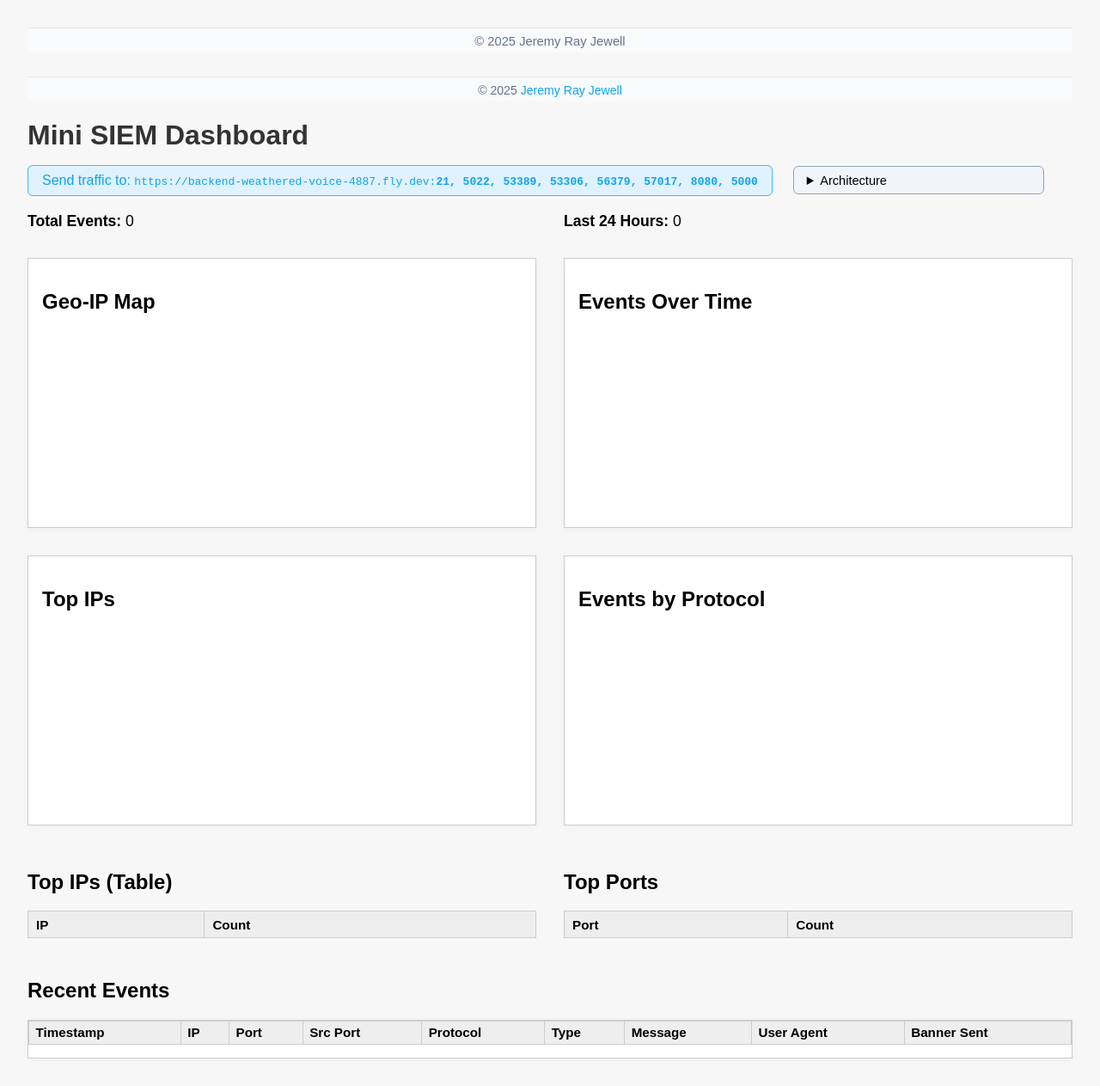
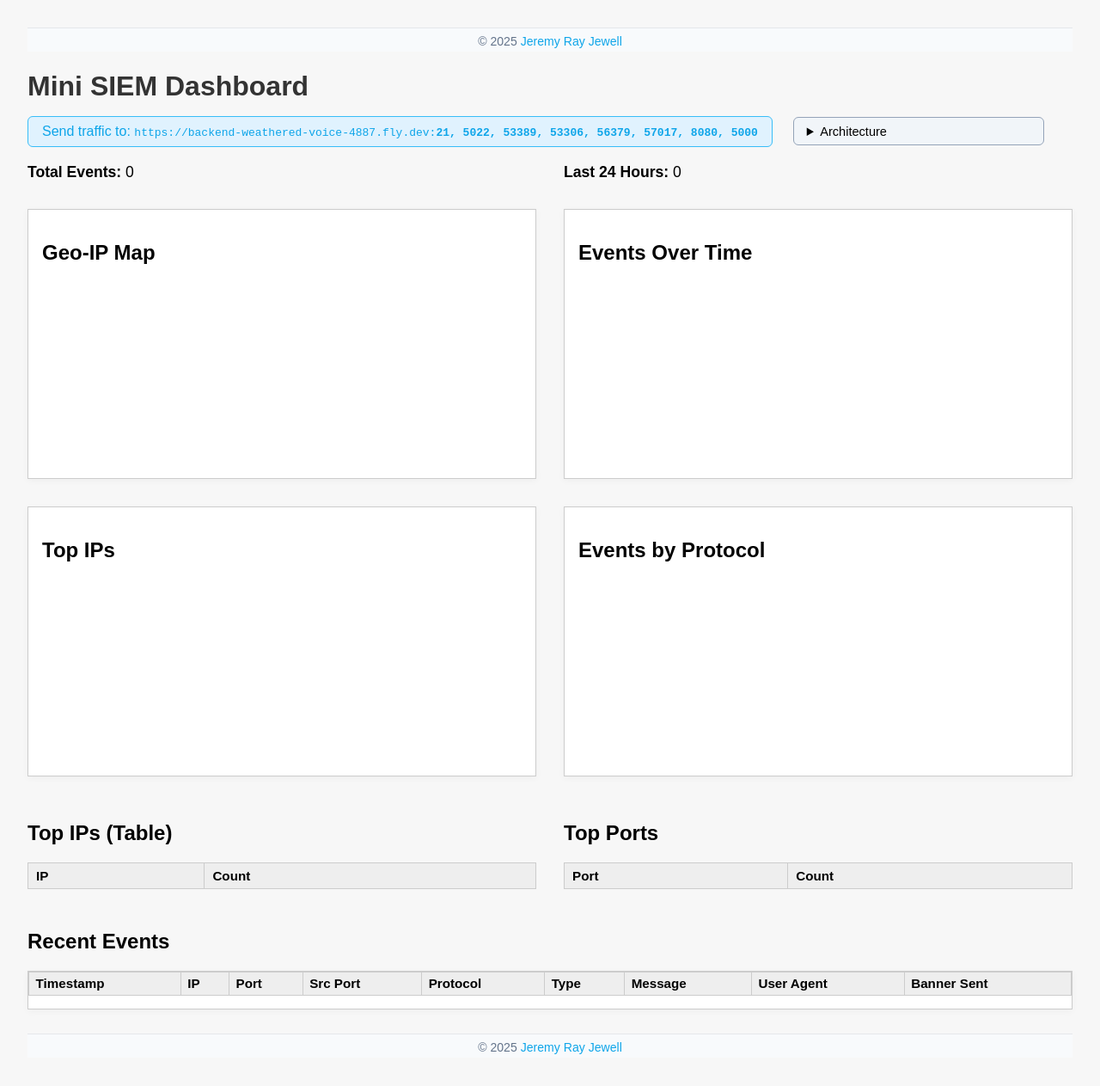
Before and after one commit to jeremyrayjewell/mini-siem-dashboard, a plain HTML site: page public/index.html in a window 1280 px wide. Shown: the whole page at 86% size. Drawn offline with nearby package versions, Linux system fonts and the light colour scheme; no server answers.

Commit message:
UI cleanup

```diff
--- a/public/index.html
+++ b/public/index.html
@@ -75,9 +75,6 @@
     </style>
 </head>
 <body>
-    <footer style="margin-top:2em;padding:0.5em 0 0.3em 0;border-top:1px solid #e5e7eb;text-align:center;color:#64748b;background:#f8fafc;font-size:0.92em;">
-        &copy; 2025 Jeremy Ray Jewell
-    </footer>
     <!-- Top bar with links removed, will be in footer -->
     <footer style="margin-top:2em;padding:0.5em 0 0.3em 0;border-top:1px solid #e5e7eb;text-align:center;color:#64748b;background:#f8fafc;font-size:0.88em;">
         &copy; 2025 <a href="https://github.com/jeremyrayjewell" target="_blank" style="color:#0ea5e9;text-decoration:none;">Jeremy Ray Jewell</a>
@@ -398,4 +395,7 @@
         setInterval(fetchStats, 5000);
     </script>
 </body>
+    <footer style="margin-top:2em;padding:0.5em 0 0.3em 0;border-top:1px solid #e5e7eb;text-align:center;color:#64748b;background:#f8fafc;font-size:0.88em;">
+        &copy; 2025 <a href="https://github.com/jeremyrayjewell" target="_blank" style="color:#0ea5e9;text-decoration:none;">Jeremy Ray Jewell</a>
+    </footer>
 </html>
```
